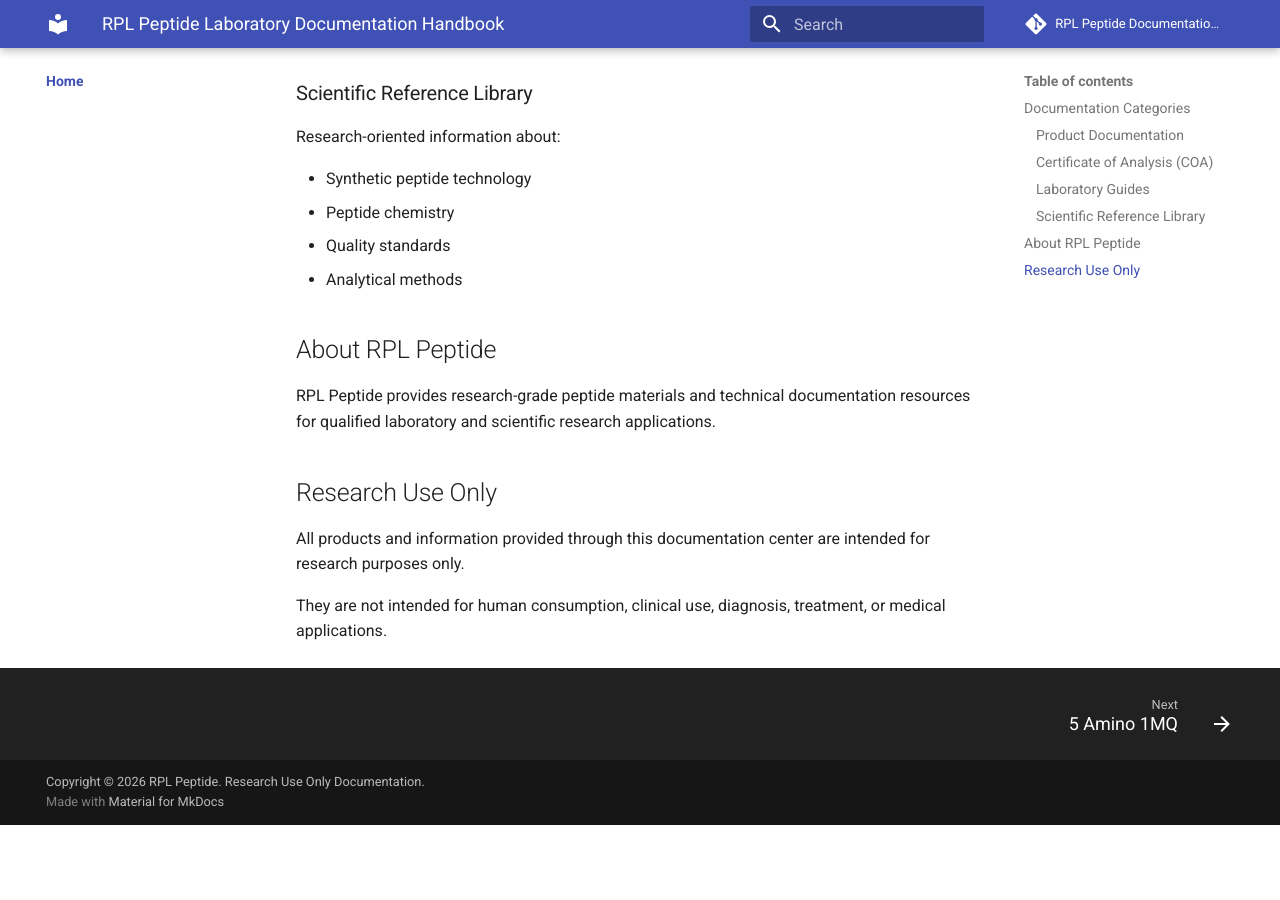
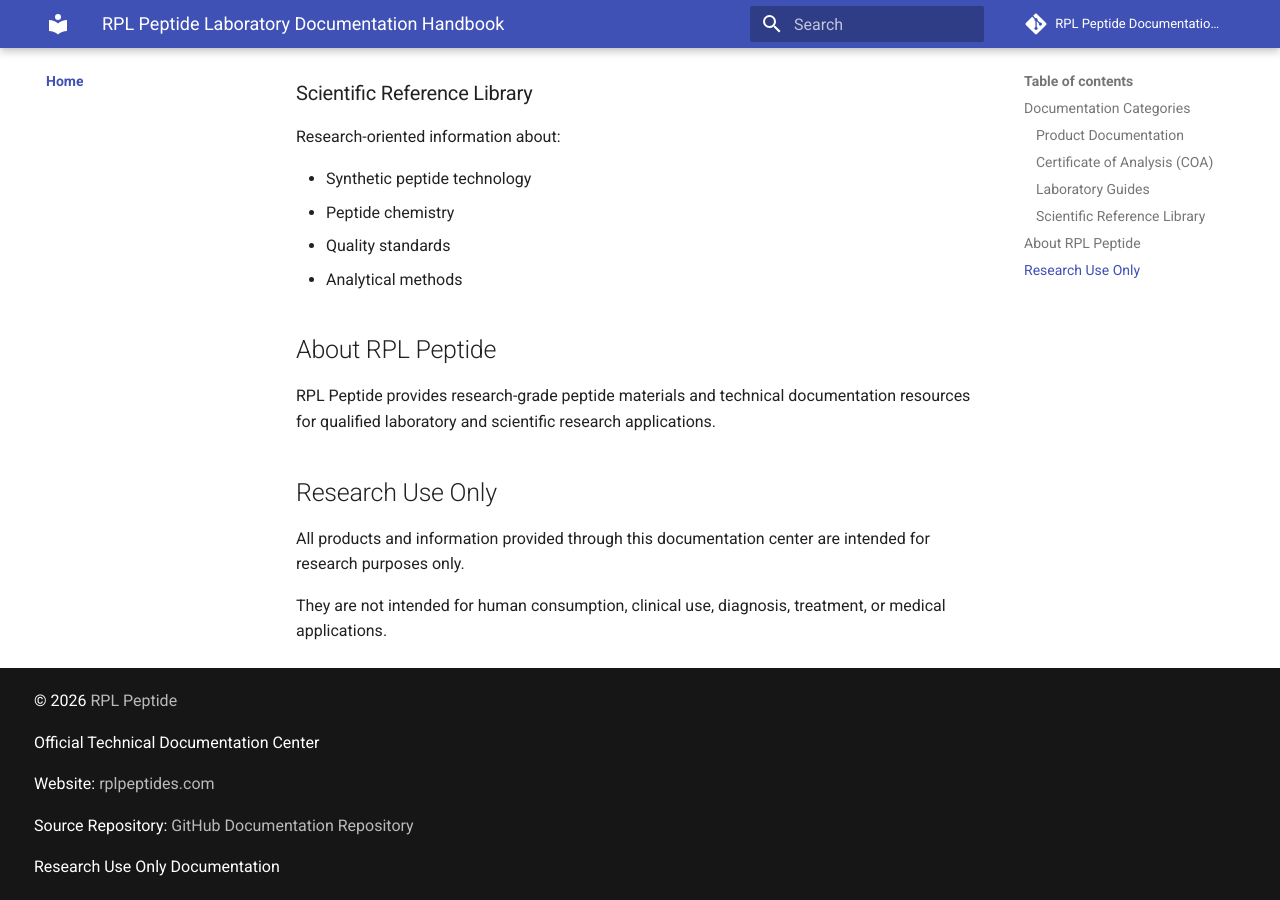
Before and after one commit to martinxionbiotech-max/RPL-Peptide-Laboratory-Documentation-Handbook, an MkDocs documentation site: the page built from docs/index.md, in a window 1280 px wide and 900 px high, scrolled down 1146 px. Built offline with MkDocs 1.6.1 and Material for MkDocs 9.7.7, drawn with Linux system fonts in a browser that asks for light colours; comment, search, counter and statistics services are not loaded; before the commit the page ends 1971 px from its top, so only the background shows below that.

Commit message:
Update main.html

```diff
--- a/overrides/main.html
+++ b/overrides/main.html
@@ -4,25 +4,36 @@
 {% block extrahead %}
 
 
+<!-- ============================= -->
+<!-- RPL Peptide Organization Schema -->
+<!-- ============================= -->
+
+
 <script type="application/ld+json">
 
 {
- "@context":"https://schema.org",
+  "@context": "https://schema.org",
 
- "@type":"Organization",
+  "@type": "Organization",
 
- "@id":"https://rplpeptides.com/#organization",
+  "@id": "https://rplpeptides.com/#organization",
 
- "name":"RPL Peptide",
+  "name": "RPL Peptide",
 
- "url":"https://rplpeptides.com",
+  "url": "https://rplpeptides.com",
 
- "description":"RPL Peptide provides research-grade peptide materials and laboratory documentation resources.",
+  "description":
+  "RPL Peptide provides research-grade peptide materials and official technical documentation resources for laboratory research applications.",
 
- "sameAs":[
+  "brand":
+  {
+    "@type": "Brand",
+    "name": "RPL Peptide"
+  },
 
+  "sameAs":
+  [
     "https://github.com/martinxionbiotech-max/RPL-Peptide-Laboratory-Documentation-Handbook"
-
   ]
 
 }
@@ -31,9 +42,15 @@
 
 
 
+<!-- ============================= -->
+<!-- Website Schema -->
+<!-- ============================= -->
+
+
 <script type="application/ld+json">
 
 {
+
  "@context":"https://schema.org",
 
  "@type":"WebSite",
@@ -44,11 +61,34 @@
 
  "name":"RPL Peptide Laboratory Documentation Handbook",
 
- "publisher":{
+ "description":
+ "Official technical documentation center containing research peptide documentation, COA resources, laboratory guides and scientific references.",
 
+
+ "publisher":
+ {
    "@id":"https://rplpeptides.com/#organization"
+ },
+
+
+ "potentialAction":
+ {
+
+   "@type":"SearchAction",
+
+   "target":
+   {
+     "@type":"EntryPoint",
+
+     "urlTemplate":
+     "https://data.rplpeptides.com/search/?q={search_term_string}"
+   },
+
+   "query-input":
+   "required name=search_term_string"
 
  }
+
 
 }
 
@@ -104,23 +164,46 @@
 
  "@context":"https://schema.org",
 
+
  "@type":"TechArticle",
 
- "headline":"{{ page.title }}",
 
- "url":"{{ page.canonical_url }}",
+ "headline":
+ "{{ page.title }}",
 
- "author":{
 
+ "url":
+ "{{ page.canonical_url }}",
+
+
+ "author":
+ {
    "@id":"https://rplpeptides.com/#organization"
-
  },
 
- "publisher":{
 
+ "publisher":
+ {
    "@id":"https://rplpeptides.com/#organization"
+ },
 
+
+ "mainEntityOfPage":
+ {
+   "@type":"WebPage",
+
+   "@id":"{{ page.canonical_url }}"
+ },
+
+
+ "about":
+ {
+   "@type":"Thing",
+
+   "name":
+   "Research Peptide Technical Documentation"
  }
+
 
 }
 
@@ -130,4 +213,111 @@
 {% endif %}
 
 
+
 {% endblock %}
+
+
+
+
+
+
+<!-- ============================= -->
+<!-- Custom SEO Footer -->
+<!-- ============================= -->
+
+
+{% block footer %}
+
+
+<footer class="md-footer">
+
+
+<div class="md-footer-meta md-typeset">
+
+
+<div class="md-footer-meta__inner md-grid">
+
+
+<div>
+
+
+<p>
+
+© 2026
+
+<a href="https://rplpeptides.com"
+target="_blank"
+rel="noopener">
+
+RPL Peptide
+
+</a>
+
+</p>
+
+
+
+<p>
+
+Official Technical Documentation Center
+
+</p>
+
+
+
+
+<p>
+
+Website:
+
+<a href="https://rplpeptides.com"
+target="_blank"
+rel="noopener">
+
+rplpeptides.com
+
+</a>
+
+</p>
+
+
+
+
+<p>
+
+Source Repository:
+
+<a href="https://github.com/martinxionbiotech-max/RPL-Peptide-Laboratory-Documentation-Handbook"
+target="_blank"
+rel="noopener">
+
+GitHub Documentation Repository
+
+</a>
+
+</p>
+
+
+
+
+<p>
+
+Research Use Only Documentation
+
+</p>
+
+
+
+</div>
+
+
+</div>
+
+
+</div>
+
+
+</footer>
+
+
+{% endblock %}
```
Also changed, not shown: other parts of overrides/main.html (+32 -12 lines). Lines whose indentation alone changed are shown as unchanged.
